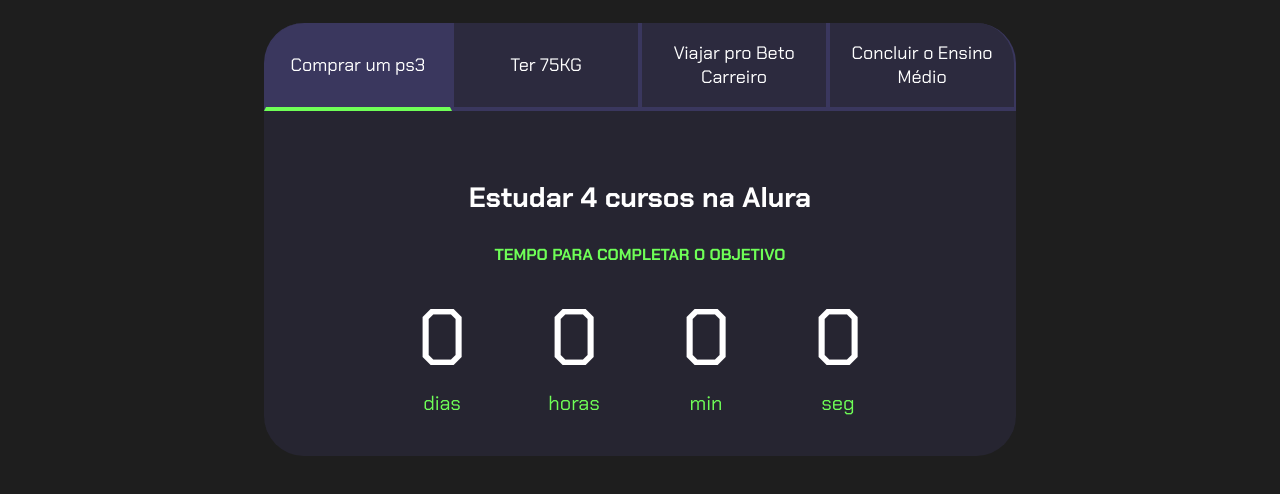
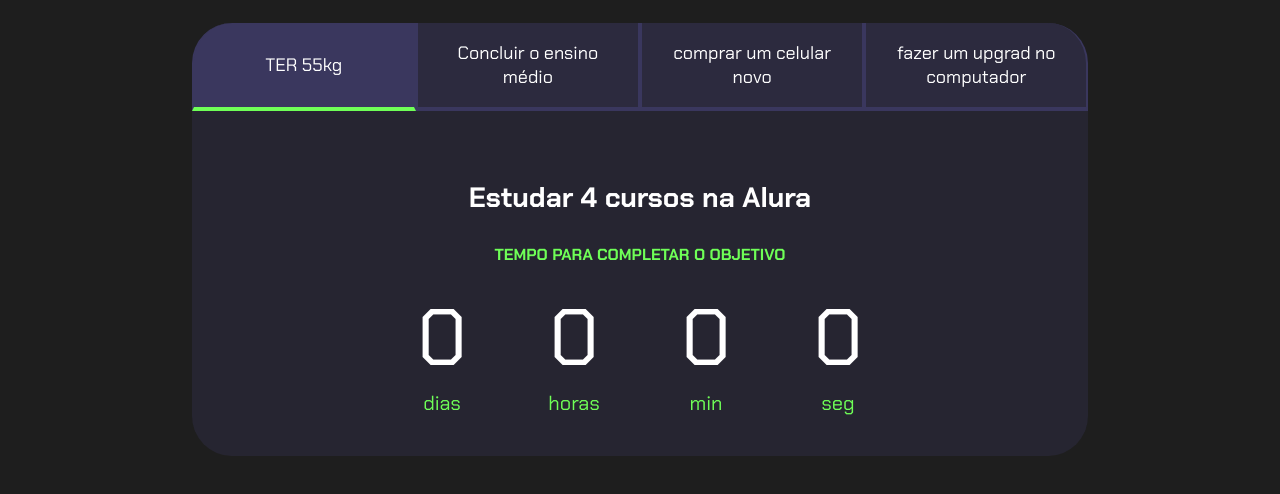
Before and after one commit to BienertE/projetodevida-romulo-3anobCESA, a plain HTML site: page index.html in a window 1280 px wide. Shown: the part 80-574 px from the top of the page. Drawn offline with Linux system fonts and the light colour scheme.

Commit message:
kkkkkkkooooooooooooooooooooookkkkkkkkkkkkkkkkkk

```diff
--- a/index.html
+++ b/index.html
@@ -13,10 +13,10 @@
         <h2 class="titulo-principal">Metas 2025<span>_</span></h2>
         <div class="conteudo">
             <div class="botoes">
-                <button class="botao ativo">Comprar um ps3</button>
-                <button class="botao">Ter 75KG</button>
-                <button class="botao">Viajar pro Beto Carreiro</button>
-                <button class="botao">Concluir o Ensino Médio</button>
+                <button class="botao ativo">TER 55kg</button>
+                <button class="botao">Concluir o ensino médio</button>
+                <button class="botao">comprar um celular novo</button>
+                <button class="botao">fazer um upgrad no computador </button>
             </div>
             <div class="abas-textos">
                 <div class="aba-conteudo ativo">
```
